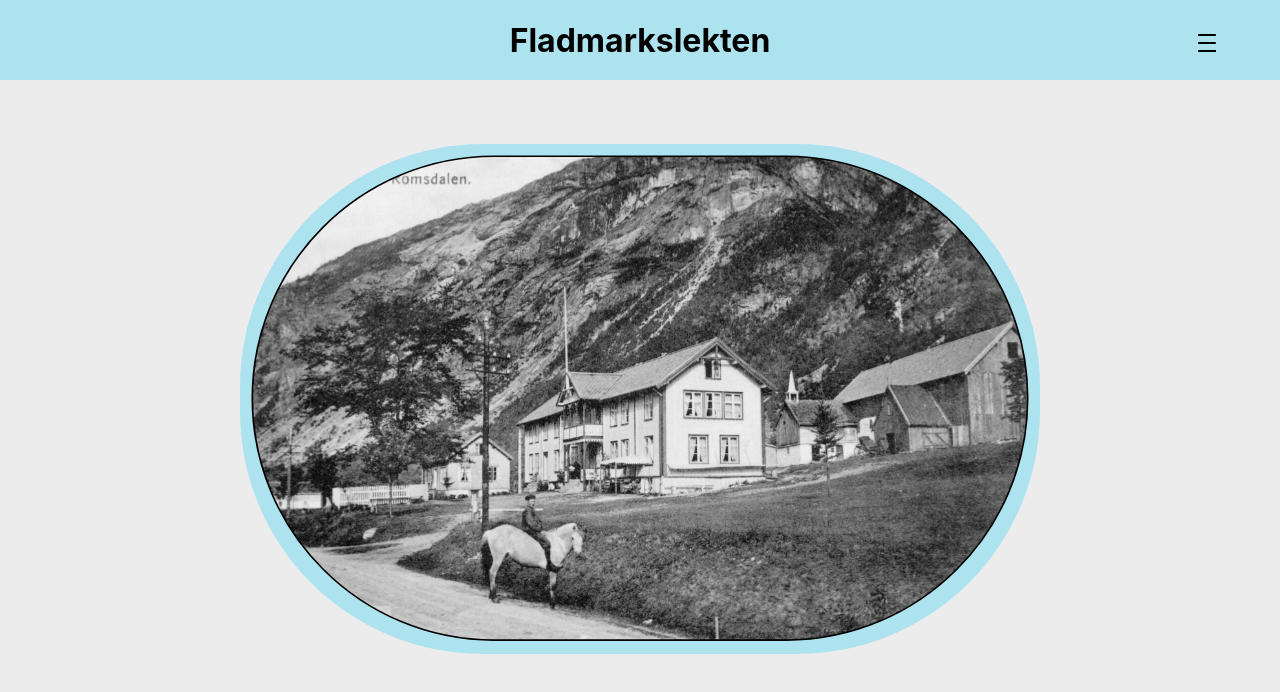
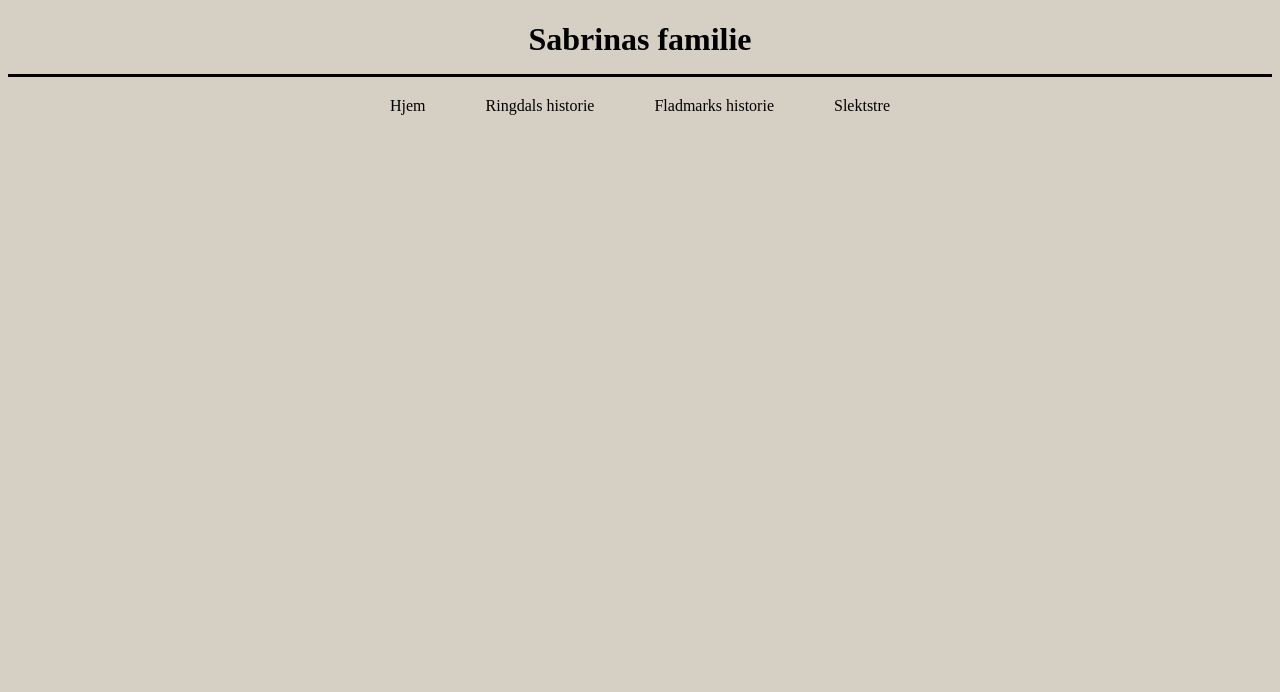
Before and after one commit to andreauf/familienettside, a React (Vite) app: page / in a window 1280 px wide. Shown: the top 692 px of the page. Built offline with nearby package versions, Linux system fonts and the light colour scheme.

Commit message:
changed style and added links

```diff
--- a/src/App.tsx
+++ b/src/App.tsx
@@ -5,9 +5,7 @@ import styled from "styled-components";
 import "./style.css";
 import React from "react";
 
-const Content = styled.div`
-  padding-top: 9vh;
-`;
+const Content = styled.div``;
 const App = () => {
   return (
     <>
--- a/src/components/Forside.tsx
+++ b/src/components/Forside.tsx
@@ -4,9 +4,7 @@ import React from "react";
 export function Forside() {
   return (
     <>
-      <StyledRectangle>
-        <StyledImg src={"/FladmarkGård.svg"} alt={"Fladmark gård"} />
-      </StyledRectangle>
+      <StyledRectangle></StyledRectangle>
     </>
   );
 }
--- a/src/components/MenuBar.tsx
+++ /dev/null
@@ -1,5 +0,0 @@
-import React from "react";
-
-export function MenuElement() {
-  return <></>;
-}
--- a/src/components/NavBar.tsx
+++ b/src/components/NavBar.tsx
@@ -2,48 +2,65 @@ import styled from "styled-components";
 import React from "react";
 
 const StyledNavbar = styled.div`
-  width: 100vw;
-  height: 10vh;
-  background: #ade3ef;
-  position: absolute;
-  top: 0;
-  left: 0;
-  display: flex;
-  justify-content: center;
+  ul {
+    font-family: "copperplate";
+    list-style-type: none;
+    padding: 0;
+    margin-top: 0;
+  }
+
+  li {
+    display: inline-block;
+  }
+
+  li a {
+    display: block;
+    color: black;
+    text-align: center;
+    padding: 20px 30px;
+    text-decoration: none;
+  }
+
+  /* Change the link color to #111 (black) on hover */
+  li a:hover {
+    background-color: #111;
+    color: var(--background-color);
+  }
 `;
 const StyledTitle = styled.h1`
-  color: #000;
-  font-family: "Inter";
+  top: 0;
+  font-family: "Copperplate";
   font-size: 4vh;
   font-style: normal;
   font-weight: light;
   line-height: normal;
+  padding-bottom: 2vh;
+  border-bottom: solid;
+  margin-bottom: 0;
 `;
-
-const StyledButton = styled.h1`
-  position: absolute;
-  top: 0;
-  top: 0;
-  right: 5vw;
-  cursor: pointer;
-  display: flex;
-  justify-content: flex-end;
-  align-content: center;
-`;
-
-function PopUp() {
-  return null;
-}
 
 export function NavBar() {
   return (
     <>
+      <StyledTitle>Sabrinas familie</StyledTitle>
       <StyledNavbar>
-        <StyledTitle>Fladmarkslekten</StyledTitle>
+        <ul>
+          <li>
+            <a className="active" href="#home">
+              Hjem
+            </a>
+          </li>
+          <li>
+            <a href="#news">Ringdals historie</a>
+          </li>
+          <li>
+            <a href="#contact">Fladmarks historie</a>
+          </li>
+          <li>
+            <a href="#about">Slektstre</a>
+          </li>
+        </ul>
       </StyledNavbar>
-      <StyledButton>
-        <img src={"/menu-button.png"} onClick={() => <PopUp />} />
-      </StyledButton>
     </>
   );
 }
--- a/src/style.css
+++ b/src/style.css
@@ -1,5 +1,5 @@
 :root {
-  --background-color: #EDECEC;
+  --background-color: #d5cfc4;
 
 }
 body{
@@ -26,7 +26,6 @@ button:focus-visible {
 }
 
 #app {
-  padding-top: 8vh;
   text-align: center;
 
 }
```
